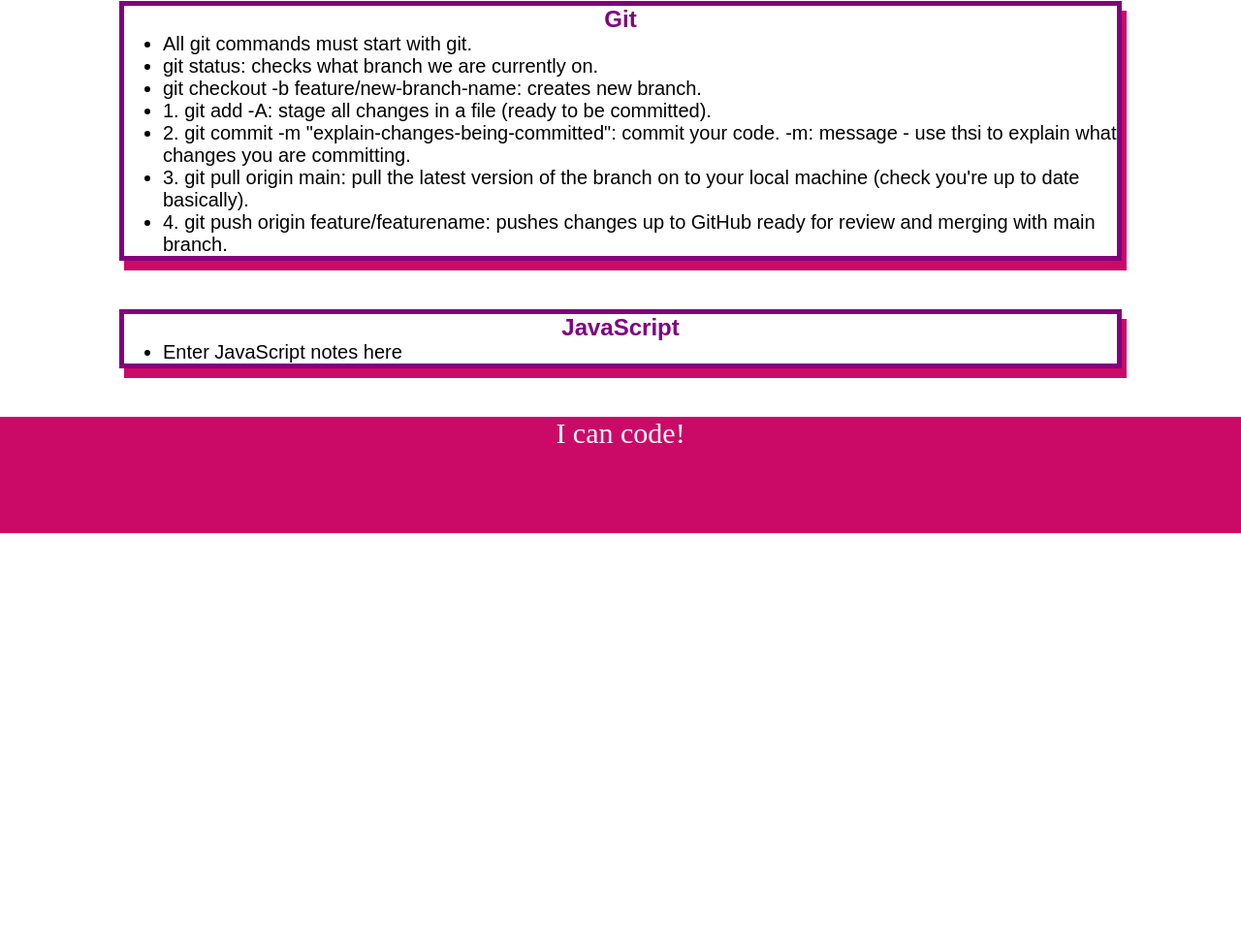
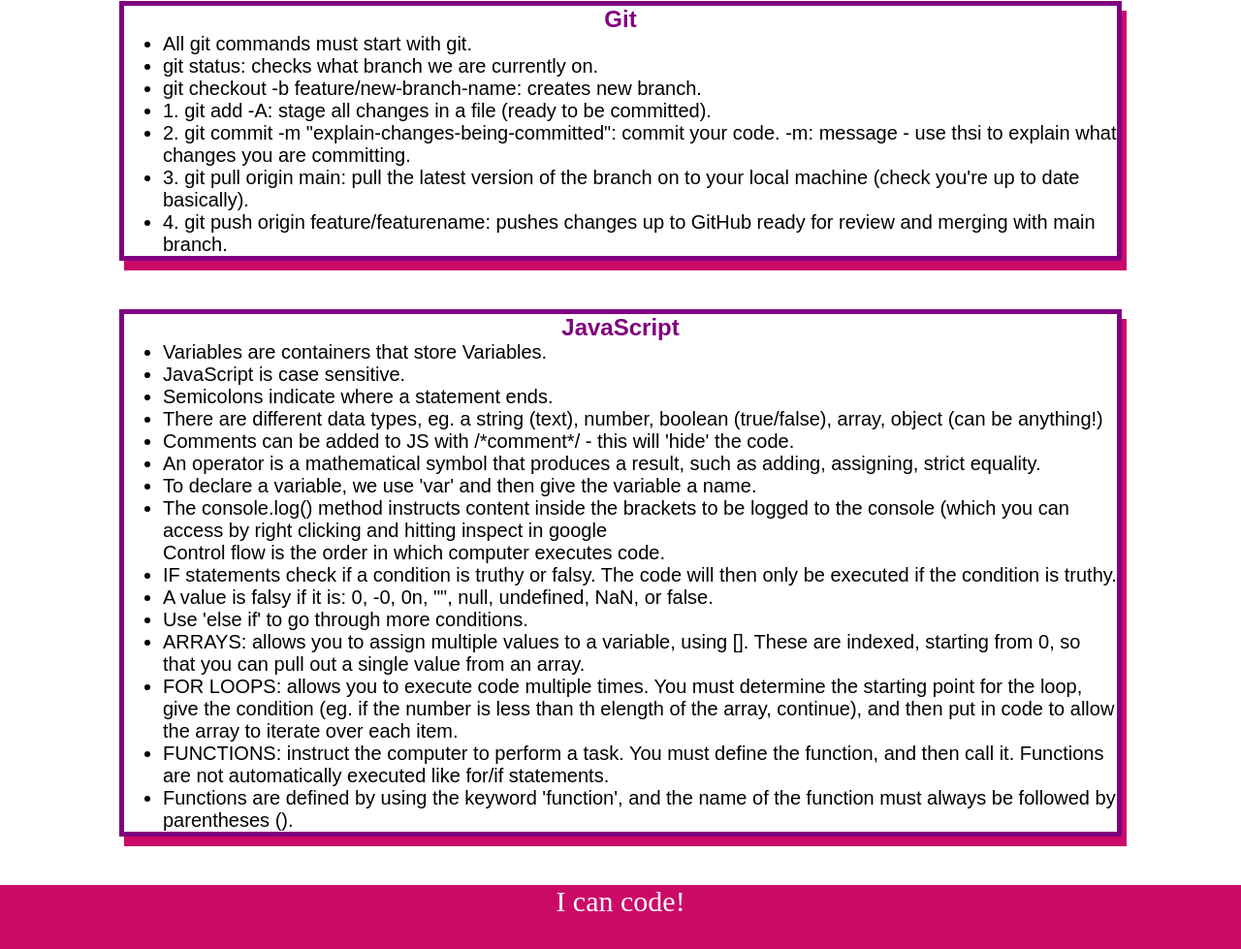
Before and after one commit to kauralane/prework-study-guide, a plain HTML site: page index.html in a window 1280 px wide. Shown: the part 897-1876 px from the top of the page at 97% size. Before the commit the page ends 1447 px from the top, so only its background shows below. Drawn offline with Linux system fonts and the light colour scheme.

Commit message:
added JavaScript notes content and function to JS sheet

```diff
--- a/assets/script.js
+++ b/assets/script.js
@@ -1,17 +1,27 @@
-/*
-if (topic === 'HTML') {
+var topics = ['HTML', 'CSS', 'Git', 'JavaScript'];
+var randomTopic = topics[Math.floor(Math.random() * topics.length)];
+
+function listTopics() {
+    for(var x = 0; x < topics.length; x++) {
+    console.log(topics[x]);
+    }
+}
+
+function selectTopics() {
+if (randomTopic === 'HTML') {
  console.log("Let's study HTML!");
-} else if (topic === 'CSS') {
+} else if (randomTopic === 'CSS') {
  console.log("Let's study CSS!");
-} else if (topic === 'Git') {
+} else if (randomTopic === 'Git') {
  console.log("Let's study Git!");
-} else if (topic === 'JavaScript') {
+} else if (randomTopic === 'JavaScript') {
  console.log("Let's study JavaScript!");
 } else {
  console.log('Please try again!');
 }
-*/
-var topics = ['HTML', 'CSS', 'Git', 'JavaScript'];
-for(var x = 0; x < topics.length; x++) {
-    console.log(topics[x]);
 }
+
+console.log('Here are the topics we learned through Prework:');
+listTopics()
+console.log('Which topic should we study first?');
+selectTopics()
--- a/index.html
+++ b/index.html
@@ -66,7 +66,24 @@
   <section class="card" id="javascript-section">
     <h2>JavaScript</h2>
     <ul>
-      <li>Enter JavaScript notes here</li>
+      <li>Variables are containers that store Variables.</li>
+      <li>JavaScript is case sensitive.</li>
+      <li>Semicolons indicate where a statement ends.</li>
+      <li>There are different data types, eg. a string (text), number, boolean (true/false), array, object (can be anything!)
+      <li>Comments can be added to JS with /*comment*/ - this will 'hide' the code.</li>
+      <li>An operator is a mathematical symbol that produces a result, such as adding, assigning, strict equality.</li>
+      <li>To declare a variable, we use 'var' and then give the variable a name.</li>
+      <li>The console.log() method instructs content inside the brackets to be logged to the console (which you can access by right clicking and hitting inspect in google </li>
+      <lil>Control flow is the order in which computer executes code.</lil>
+      <li>IF statements check if a condition is truthy or falsy. The code will then only be executed if the condition is truthy.</li>
+      <li>A value is falsy if it is: 0, -0, 0n, "", null, undefined, NaN, or false.</li>
+      <li>Use 'else if' to go through more conditions.</li>
+      <li>ARRAYS: allows you to assign multiple values to a variable, using []. These are indexed, starting from 0, so that you can pull out a single value from an array.</li>
+      <li>FOR LOOPS: allows you to execute code multiple times. You must determine the starting point for the loop, give the condition (eg. if the number is less than th elength of the array, continue), and then put in code to allow the array to iterate over each item.</li>
+      <li>FUNCTIONS: instruct the computer to perform a task. You must define the function, and then call it. Functions are not automatically executed like for/if statements.</li>
+      <li>Functions are defined by using the keyword 'function', and the name of the function must always be followed by parentheses ().</li>
+      </li>
+      </li>
     </ul>
   </section>
     </main>
```
